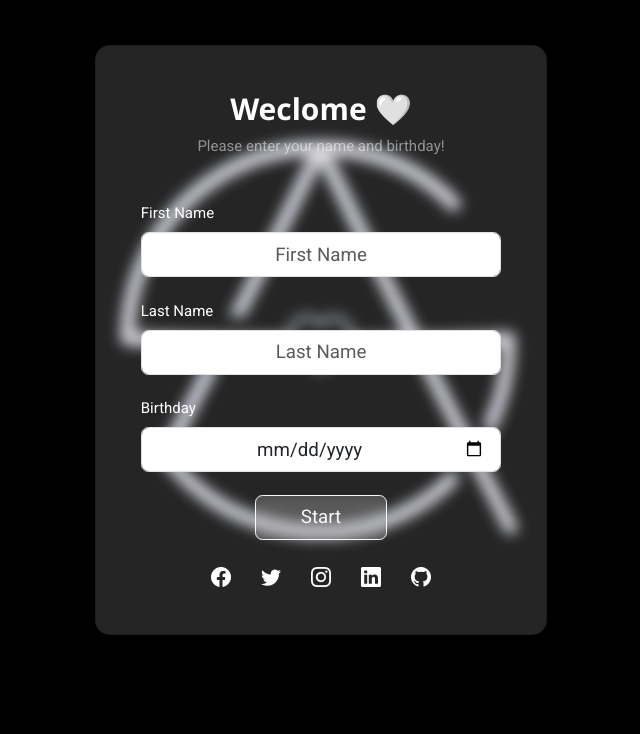
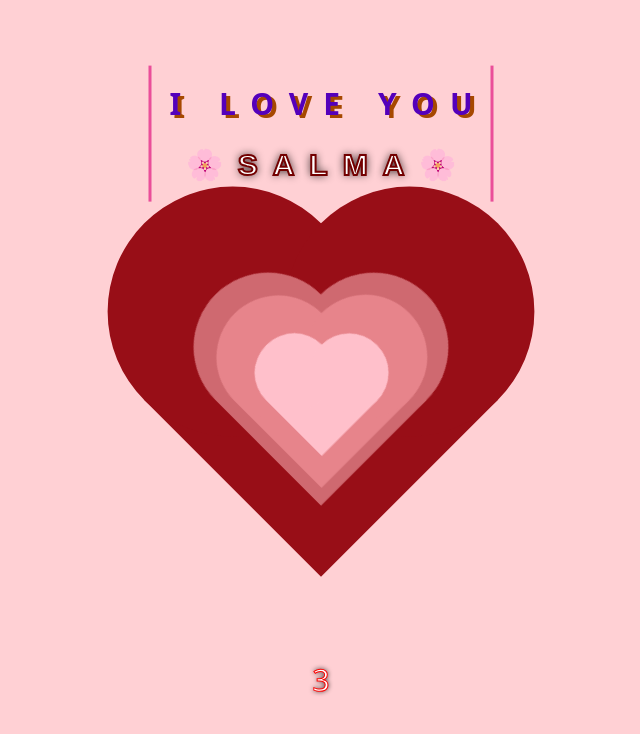
Before and after one commit to abdelmoghitakhatar/quiz-app-project, an Angular app: page /i-love-you in a window 1280 px wide. Before the commit this address led to /. Shown: the top 734 px of the page, without its empty margins (319-959 px from the left). Built offline with nearby package versions, Linux system fonts and the light colour scheme.

Commit message:
add last component named 'ILoveYouComponent'

```diff
--- a/src/app/app-guard-others.service.ts
+++ b/src/app/app-guard-others.service.ts
@@ -17,7 +17,7 @@ export class GuardOthersService implements CanActivate {
     // alert('you are not selma')
 
     if(!this.auth.getOthersAuthorization()){
-      this.router.navigate(['/'])
+      this.router.navigate([''])
       alert('Please set your login information')
     }
     return this.auth.getOthersAuthorization();
--- a/src/app/app-guard.service.ts
+++ b/src/app/app-guard.service.ts
@@ -17,7 +17,7 @@ export class GuardService implements CanActivate {
     // alert('you are not selma')
 
     if(!this.auth.getAuthorization()){
-      this.router.navigate(['/'])
+      this.router.navigate([''])
       alert('you are not selma')
     }
 
--- a/src/app/app.module.ts
+++ b/src/app/app.module.ts
@@ -13,6 +13,7 @@ import { HomeComponent } from './home/home.component';
 import { LoginComponent } from './login/login.component';
 import { QuizComponent } from './quiz/quiz.component';
 import { CurrentQuestionComponent } from './current-question/current-question.component';
+import { ILoveYouComponent } from './i-love-you/i-love-you.component';
 
 @NgModule({
   declarations: [
@@ -21,7 +22,8 @@ import { CurrentQuestionComponent } from './current-question/current-question.co
     HomeComponent,
     QuizComponent,
     GalleryComponent,
-    CurrentQuestionComponent
+    CurrentQuestionComponent,
+    ILoveYouComponent
   ],
   imports: [
     BrowserModule,
--- a/src/app/current-question/current-question.component.css
+++ b/src/app/current-question/current-question.component.css
@@ -12,3 +12,7 @@ h1 {
     color: pink;
     text-shadow: red 0px 0px 5px;
 }
+
+.txt-family {
+    font-family: cursive;
+}
--- a/src/app/current-question/current-question.component.html
+++ b/src/app/current-question/current-question.component.html
@@ -1,13 +1,13 @@
 <div class="container construction-message rounded p-3">
   <div class="card p-3 bg-dark">
-    <h1 class="my-5">{{ currentQuestion.question | titlecase }}</h1>
+    <h1 class="txt-family my-5">{{ currentQuestion.question | titlecase }}</h1>
   </div>
 </div>
 <hr>
 <div class="construction-message rounded p-3">
   <div class="text-center row row-cols-2">
     <div *ngFor="let option of currentQuestion.options" class="col p-3 d-grid">
-      <button [disabled]="questionsAnswered" (click)="emitAnswer(option.id)" class="btn btn-light fw-bold py-5 px-4"
+      <button [disabled]="questionsAnswered" (click)="emitAnswer(option.id)" class="btn btn-light txt-family fw-bold py-5 px-4"
         [ngClass]="{
                   'bg-danger': questionsAnswered && option.id === selectedAnswer && !correctAnswerClass,
                   'bg-success': questionsAnswered && option.id === currentQuestion.answer
--- /dev/null
+++ b/src/app/i-love-you/i-love-you.component.css
@@ -0,0 +1,242 @@
+.back {
+    position: fixed;
+    padding: 0;
+    margin: 0;
+    top: 0;
+    left: 0;
+    width: 100%;
+    height: 100%;
+    background: rgb(255, 157, 164);
+    animation-name: back;
+    animation-duration: 3s;
+    animation-iteration-count: infinite;
+}
+
+@keyframes back {
+    50% {
+        background: rgb(255, 208, 212);
+    }
+}
+
+.love {
+    position: absolute;
+    background-color: rgb(207, 105, 112);
+    width: 250px;
+    height: 250px;
+    margin: auto;
+    top: 0;
+    left: 0;
+    bottom: 0;
+    right: 0;
+    transform: rotate(-45deg);
+    animation-name: love;
+    animation-duration: 3s;
+    animation-delay: 1s;
+    animation-iteration-count: infinite;
+}
+
+.love::before {
+    content: "";
+    position: absolute;
+    background-color: rgb(207, 105, 112);
+    border-radius: 50%;
+    width: 250px;
+    height: 250px;
+    top: -125px;
+    left: 0px;
+}
+
+.love::after {
+    content: "";
+    position: absolute;
+    background-color: rgb(207, 105, 112);
+    border-radius: 50%;
+    width: 250px;
+    height: 250px;
+    left: 125px;
+    top: 0px;
+}
+
+@keyframes love {
+    50% {
+        transform: scale(0.3) rotate(-45deg);
+    }
+}
+
+.love-0 {
+    position: absolute;
+    background-color: rgb(152, 14, 23);
+    width: 250px;
+    height: 250px;
+    margin: auto;
+    top: 0px;
+    left: 0;
+    bottom: 0;
+    right: 0;
+    transform: rotate(-45deg);
+}
+
+.love-0::before {
+    content: "";
+    position: absolute;
+    background-color: rgb(152, 14, 23);
+    border-radius: 50%;
+    width: 250px;
+    height: 250px;
+    top: -125px;
+    left: 0px;
+}
+
+.love-0::after {
+    content: "";
+    position: absolute;
+    background-color: rgb(152, 14, 23);
+    border-radius: 50%;
+    width: 250px;
+    height: 250px;
+    left: 125px;
+    top: 0px;
+}
+
+/*love-1*/
+.love-1 {
+    position: absolute;
+    background-color: rgb(231, 132, 139);
+    width: 125px;
+    height: 125px;
+    margin: auto;
+    top: 0;
+    left: 0;
+    bottom: 0;
+    right: 0;
+    transform: rotate(-45deg);
+    animation-name: love-1;
+    animation-duration: 2s;
+    animation-delay: 1.7s;
+    animation-iteration-count: infinite;
+}
+
+.love-1::before {
+    content: "";
+    position: absolute;
+    background-color: rgb(231, 132, 139);
+    border-radius: 50%;
+    width: 125px;
+    height: 125px;
+    top: -62.5px;
+    left: 0px;
+}
+
+.love-1::after {
+    content: "";
+    position: absolute;
+    background-color: rgb(231, 132, 139);
+    border-radius: 50%;
+    width: 125px;
+    height: 125px;
+    left: 62.5px;
+    top: 0px;
+}
+
+@keyframes love-1 {
+    50% {
+        transform: scale(0.5) rotate(-45deg);
+    }
+}
+
+/*love-2*/
+.love-2 {
+    position: absolute;
+    background-color: pink;
+    width: 62.5px;
+    height: 62.5px;
+    margin: auto;
+    top: 0;
+    left: 0;
+    bottom: 0;
+    right: 0;
+    transform: rotate(-45deg);
+    animation-name: love-2;
+    animation-duration: 1s;
+    animation-delay: 1s;
+    animation-iteration-count: infinite;
+}
+
+.love-2::before {
+    content: "";
+    position: absolute;
+    background-color: pink;
+    border-radius: 50%;
+    width: 62.5px;
+    height: 62.5px;
+    top: -31.25px;
+    left: 0px;
+}
+
+.love-2::after {
+    content: "";
+    position: absolute;
+    background-color: pink;
+    border-radius: 50%;
+    width: 62.5px;
+    height: 62.5px;
+    left: 31.25px;
+    top: 0px;
+}
+
+@keyframes love-2 {
+    50% {
+        transform: scale(1.25) rotate(-45deg);
+    }
+}
+
+span {
+    font-family: arial;
+    margin: 0;
+    padding: 0;
+    color: #ffffff;
+    -webkit-text-stroke: 2px #730000;
+    text-shadow: 0 0 8px #000000;
+}
+
+.love-text {
+    position: absolute;
+    top: 15%;
+    left: 50%;
+    transform: translate(-50%, -40%);
+    color: #5400bb;
+    text-transform: uppercase;
+    letter-spacing: 1rem;
+    font-size: 2rem;
+    border-left: 3px solid rgb(234, 78, 153);
+    border-right: 3px solid rgb(234, 78, 153);
+
+    padding: 1rem;
+    padding-right: 0rem;
+    font-weight: 600;
+
+    overflow: hidden;
+    white-space: nowrap;
+    width: 23rem;
+}
+
+.txt-shadow {
+    text-shadow: 4px 3px #a64800;
+}
+
+.exit-button {
+    top: 80%;
+    left: 50%;
+    transform: translate(-50%, 50%);
+}
+
+.counter {
+    color: #ffffff;
+    -webkit-text-stroke: 1px #ff0000;
+    text-shadow: 0 0 5px #000000;
+}
+
+.exit {
+    font-family: 'Courier New', Courier, monospace;
+    font-weight: bold;
+}
--- /dev/null
+++ b/src/app/i-love-you/i-love-you.component.html
@@ -0,0 +1,26 @@
+<div class="container m-auto">
+    <div class="back">
+        <div class="love-0"></div>
+        <div class="love"></div>
+        <div class="love-1"></div>
+        <div class="love-2"></div>
+        <div class="container-fluid text-center love-text">
+            <p class="txt-shadow">I Love You</p>
+            <label>🌸</label>
+            <span>S</span>
+            <span>A</span>
+            <span>L</span>
+            <span>M</span>
+            <span>A</span>
+            <label>🌸</label>
+        </div>
+    </div>
+</div>
+<div class="position-absolute text-black exit-button">
+    <div class="exit">
+        <button [hidden]="hideButton" class="btn btn-outline-danger" (click)="exit()">Exit</button>
+    </div>
+    <div class="counter">
+        <h2 [hidden]="!hideButton">{{counter}}</h2>
+    </div>
+</div>
--- /dev/null
+++ b/src/app/i-love-you/i-love-you.component.ts
@@ -0,0 +1,33 @@
+import { Component, OnInit } from '@angular/core';
+import { Router } from '@angular/router';
+import { interval, take } from 'rxjs';
+
+@Component({
+  selector: 'app-i-love-you',
+  templateUrl: './i-love-you.component.html',
+  styleUrls: ['./i-love-you.component.css']
+})
+export class ILoveYouComponent implements OnInit {
+
+  private readonly backGroundColor = '#FD9DA4';
+  hideButton!: boolean;
+  counter: number = 10 ;
+
+  constructor(private router: Router){}
+
+  ngOnInit(): void {
+    document.body.style.backgroundColor = this.backGroundColor;
+    this.hideButton = true;
+
+    interval(1000).pipe(take(9)).subscribe(() => this.counter -= 1);
+
+    interval(10500).pipe(take(1)).subscribe(() => {
+      this.hideButton = false
+    });
+  }
+
+  exit(){
+    this.router.navigateByUrl('')
+  }
+
+}
--- a/src/app/login/login.component.css
+++ b/src/app/login/login.component.css
@@ -1,15 +1,9 @@
 .body {
    background: url("/assets/ASHR.jpg") center no-repeat;
+   font-family: Roboto, "Helvetica Neue", sans-serif;
 }
 
 .bg-glass {
    backdrop-filter: blur(7px);
    background: rgba(183, 183, 183, 0.2);
 }
-
-.dialog {
-   display: flex;
-   flex-direction: row;
-   justify-content: center;
-   margin-top: 40px;
-}
--- a/src/index.html
+++ b/src/index.html
@@ -5,7 +5,7 @@
 	<link rel="stylesheet" href="https://www.w3schools.com/w3css/4/w3.css">
 	<link rel="stylesheet" href="https://fonts.googleapis.com/css?family=Montserrat">
 	<link rel="stylesheet" href="https://cdnjs.cloudflare.com/ajax/libs/font-awesome/4.7.0/css/font-awesome.min.css">
-  <title>New Year Project</title>
+  <title>I Love You</title>
   <base href="/">
   <meta name="viewport" content="width=device-width, initial-scale=1">
   <link rel="icon" type="image/x-icon" href="favicon.ico">
--- a/src/styles.css
+++ b/src/styles.css
@@ -1,3 +1 @@
 /* You can add global styles to this file, and also import other style files */
-
-body { margin: 0; font-family: Roboto, "Helvetica Neue", sans-serif; }
```
Also changed, not shown: src/app/app-routing.module.ts (+4 -3 lines).
